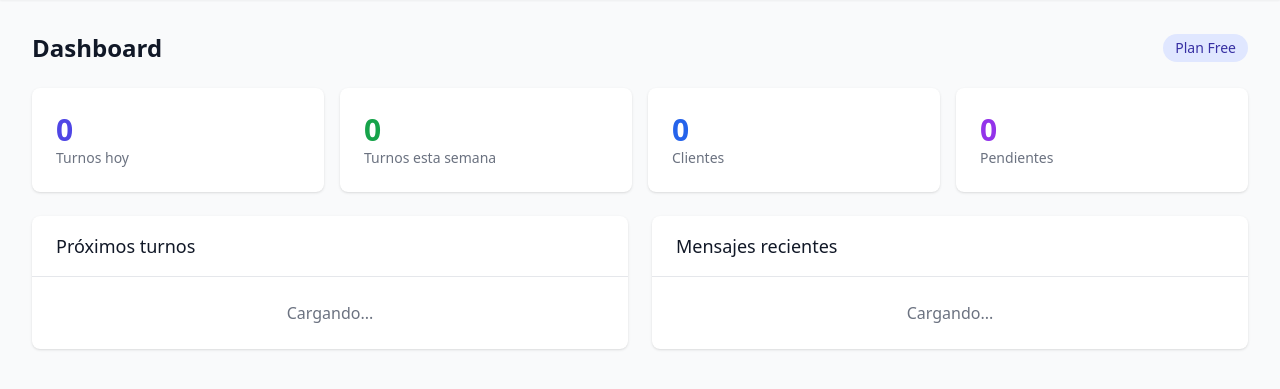
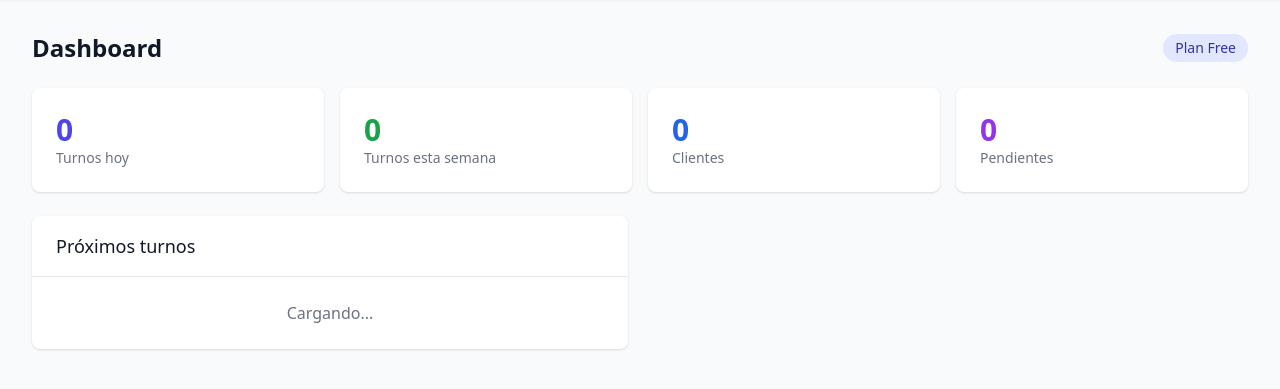
Before and after one commit to marcusjgb/dalebot, a Django app: page /dashboard/ in a window 1280 px wide. Shown: the part 65-454 px from the top of the page. Run offline with Django 5.2, Linux system fonts and the light colour scheme; the visitor is signed in with stand-in values (Sample User, id 1); data that the repository does not hold is empty; parts of the project's set-up code (start-up, migrations or seed data) failed here and were passed over; some libraries are stand-ins or nearby versions.

Commit message:
fix(frontend): fix URL namespace issues in dashboard

```diff
--- a/apps/accounts/managers.py
+++ b/apps/accounts/managers.py
@@ -1,4 +1,4 @@
-from django.contrib.auth.models import PermissionManager
+from django.contrib.auth.models import BaseUserManager
 from django.db import models
 
 
@@ -10,7 +10,7 @@ class UserQuerySet(models.QuerySet):
         return self.filter(is_active=True)
 
 
-class UserManager(PermissionManager):
+class UserManager(BaseUserManager):
     def get_queryset(self):
         return UserQuerySet(self.model, using=self._db)
 
--- a/apps/frontend/urls.py
+++ b/apps/frontend/urls.py
@@ -14,6 +14,6 @@ urlpatterns = [
     path(
         "appointments/upcoming/",
         UpcomingAppointmentsView.as_view(),
-        name="appointments:upcoming",
+        name="upcoming_appointments",
     ),
 ]
--- a/templates/pages/dashboard.html
+++ b/templates/pages/dashboard.html
@@ -37,16 +37,7 @@
             <div class="px-6 py-4 border-b border-gray-200">
                 <h2 class="text-lg font-medium text-gray-900">Próximos turnos</h2>
             </div>
-            <div class="p-6" hx-get="{% url 'appointments:upcoming' %}" hx-trigger="every 30s" hx-swap="innerHTML">
-                <div class="text-center text-gray-500">Cargando...</div>
-            </div>
-        </div>
-
-        <div class="bg-white rounded-lg shadow">
-            <div class="px-6 py-4 border-b border-gray-200">
-                <h2 class="text-lg font-medium text-gray-900">Mensajes recientes</h2>
-            </div>
-            <div class="p-6" hx-get="{% url 'whatsapp:recent_messages' %}" hx-trigger="every 15s" hx-swap="innerHTML">
+            <div class="p-6" hx-get="{% url 'upcoming_appointments' %}" hx-trigger="every 30s" hx-swap="innerHTML">
                 <div class="text-center text-gray-500">Cargando...</div>
             </div>
         </div>
```
